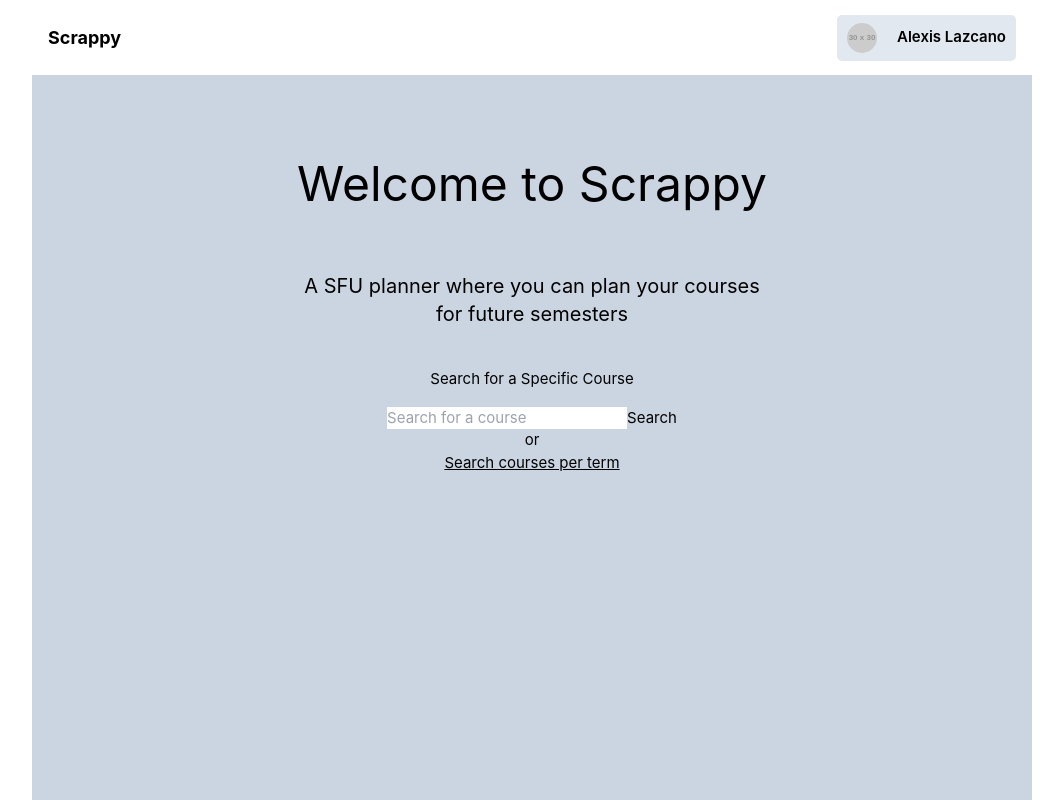
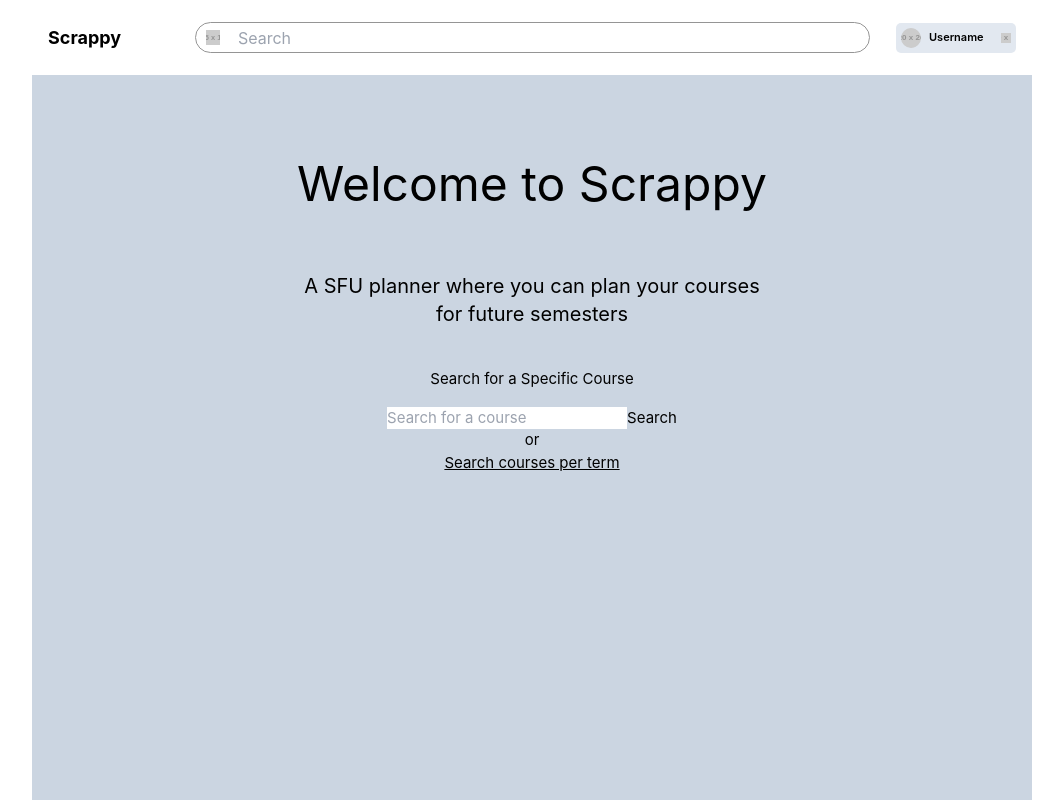
Before and after one commit to djennedy/scrappy, a Vue app: page / in a window 1280 px wide. Shown: the whole page, without its empty margins (108-1171 px from the left). Built offline with nearby package versions, Linux system fonts and the light colour scheme.

Commit message:
Reorganized header containers, created SearchBar.vue file and started implementing Search bar

```diff
--- a/src/components/Header.vue
+++ b/src/components/Header.vue
@@ -1,26 +1,78 @@
-<script setup>
+<script>
+import SearchBar from "./SearchBar.vue";
 
+export default {
+  components: {
+    SearchBar,
+  },
+  data() {
+    return {
+      showSearchBar: true,
+      username: "Username",
+    };
+  },
+  methods: {
+    goHome() {
+      this.$router.push({ name: "home" });
+    },
+  }
+};
 </script>
 
 <template>
   <header>
     <div class="header">
-        <div class="text-black text-lg font-bold">
-            Scrappy
+      <div class="header-container ">
+        <div class="scrappy text-black text-lg font-bold cursor-pointer" @click="goHome">Scrappy</div>
       </div>
-        <div class="dropdown-btn bg-slate-200">
-            <img class="mr-5 rounded-full" src="https://via.placeholder.com/30" alt="user image"/>
+      <div class="header-container middle">
+        <SearchBar v-if="showSearchBar" />
+      </div>
+      <div class="header-container">
+        <div class="dropdown-btn bg-slate-200 w-100px">
+          <img
+            class="mr-2 rounded-full"
+            src="https://via.placeholder.com/20"
+            alt="user image"
+          />
+          <div class="username">
             <p class="text-black font-semibold">
-                Alexis Lazcano
+              {{ username }}
             </p>
+            <img
+              class="ml-1"
+              src="https://via.placeholder.com/10"
+              alt="dropdown icon"
+            />
           </div>
         </div>
-
+      </div>
+    </div>
   </header>
-
 </template>
 
 <style scoped>
+.middle {
+  max-width: 675px;
+  width: 100%;
+}
+.header-container {
+  /* border: 1px solid red; */
+  display: flex;
+
+  justify-content: center;
+}
+.header-container:first-child {
+  margin-right: auto;
+  justify-content: flex-start;
+  flex: 1;
+}
+.header-container:last-child {
+  flex: 1;
+  margin-left: auto;
+  justify-content: flex-end;
+}
+
 header {
   background-color: white;
   height: 75px;
@@ -31,6 +83,23 @@
   position: fixed;
   width: 100%;
 }
+
+.dropdown-btn {
+  display: flex;
+  justify-content: space-between;
+  padding: 0 5px;
+  border-radius: 5px;
+  height: 30px;
+  width: 100%;
+  max-width: 120px;
+  font-size: 11px;
+  cursor: pointer;
+  align-items: center;
+}
+.dropdown-btn > img {
+  height: 20px;
+  width: auto;
+}
 .header {
   height: 100%;
   width: 100%;
@@ -40,14 +109,23 @@
   justify-content: space-between;
   padding: 0 1rem;
   align-items: center;
-
-    }
-    .dropdown-btn {
-        display: flex;
-        align-items: center;
-        padding: 8px 10px;
-        border-radius: 5px;
-
 }
 
+.username {
+  /* border: 1px solid red; */
+  width: 100%;
+  overflow: hidden;
+  display: flex;
+  flex-shrink: 1;
+  align-items: center;
+  justify-content: space-between;
+}
+.username p {
+  flex-shrink: 1;
+  font-size: 11px;
+  margin: 0;
+  text-overflow: ellipsis;
+  overflow: hidden;
+  white-space: nowrap;
+}
 </style>
--- /dev/null
+++ b/src/components/SearchBar.vue
@@ -0,0 +1,62 @@
+<script>
+export default {
+  width: 100,
+  data() {
+    return {
+      search: "",
+    };
+  },
+  methods: {
+    searchText() {
+      console.log(this.search);
+      this.$router.push({ name: "about" });
+    },
+  },
+};
+</script>
+
+<template>
+  <div class="search-bar">
+    <button class="search-btn mr-2">
+      <img src="https://via.placeholder.com/15" alt="search icon" />
+    </button>
+
+    <input
+      type="text"
+      placeholder="Search"
+      class="search-input"
+      v-model="search"
+      @input="$emit('input', search)"
+      @keyup.enter="searchText"
+    />
+  </div>
+</template>
+
+<style scoped>
+.hello {
+  color: red;
+}
+div.search-bar {
+  border: 1px solid rgba(149, 149, 149, 1);
+  display: flex;
+  align-items: center;
+  padding: 8px 10px;
+  border-radius: 30px;
+  height: 31px;
+  max-width: 675px;
+  width: 100%;
+}
+input {
+  border: none;
+  outline: none;
+  font-size: 1rem;
+  padding: 0 10px;
+  color: black;
+  width: 100%;
+}
+
+input:focus {
+  border: none;
+  outline: none;
+}
+</style>
```
Lines whose indentation alone changed are shown as unchanged.
